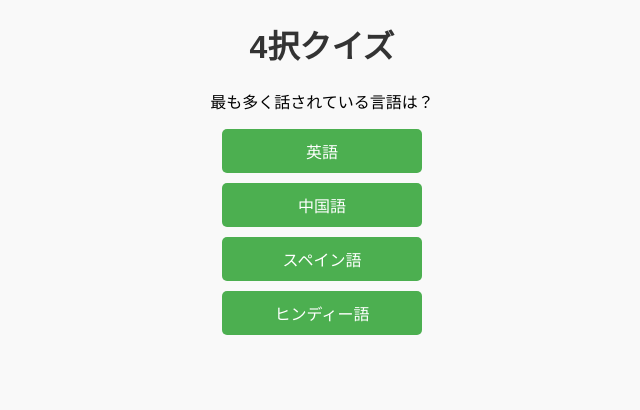
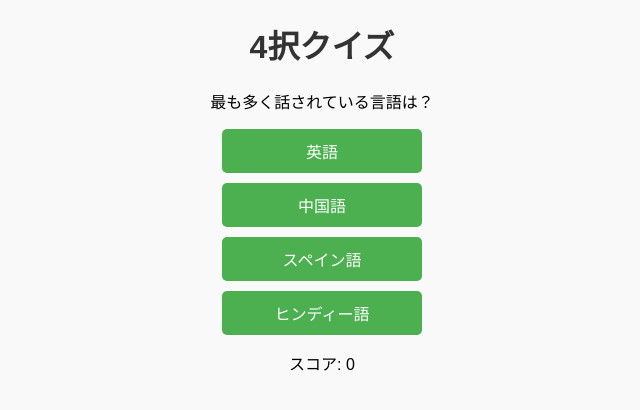
Before and after one commit to Comfy-Life-Academy/quiz-app, a plain HTML site: page index.html in a window 1280 px wide. Shown: the full height of the page, 318-958 px from the left. Drawn offline with Linux system fonts and the light colour scheme.

Commit message:
Update index.html

```diff
--- a/index.html
+++ b/index.html
@@ -14,5 +14,7 @@
     <button>ヒンディー語</button>
 
     <script src="script.js"></script>
+    <p id="score">スコア: 0</p>
+
 </body>
 </html>
```
